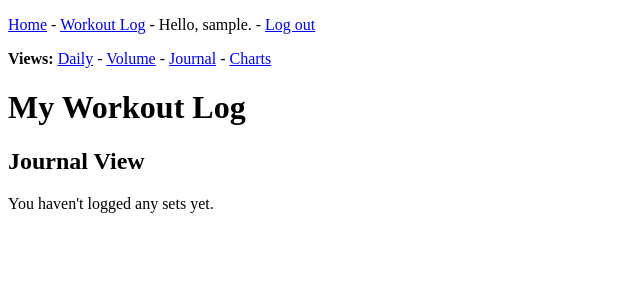
After one commit to ben31w/balance, a Django app: page /workout_log/journal/ in a window 1280 px wide. The commit adds this page. Shown: the top 300 px of the page, without its empty margins (0-640 px from the left). Run offline with Django 4.2, Linux system fonts and the light colour scheme; the visitor is signed in with stand-in values (Sample User, id 1); data that the repository does not hold is empty; parts of the project's set-up code (start-up, migrations or seed data) failed here and were passed over.

Commit message:
set up basic layout of journal view (not finished)

```diff
--- a/workout_log/templates/workout_log/base.html
+++ b/workout_log/templates/workout_log/base.html
@@ -15,7 +15,7 @@ links to the daily, volume, journal, and char views.
     <strong>Views: </strong>
     <a href="{% url 'workout_log:index' %}">Daily</a> -
     <a href="{% url 'workout_log:volume' %}">Volume</a> -
-    <a href="#">Journal</a> -
+    <a href="{% url 'workout_log:journal' %}">Journal</a> -
     <a href="{% url 'workout_log:charts' %}">Charts</a>
   </p>
 
--- /dev/null
+++ b/workout_log/templates/workout_log/journal.html
@@ -0,0 +1,23 @@
+<!-- Journal page for the Workout Log app -->
+
+{% extends 'workout_log/base.html' %}
+
+{% block subcontent %}
+    <h1>My Workout Log</h1>
+    <h2>Journal View</h2>
+    {% for date, val in date_dict.items %}
+        <h3>{{ date }}</h3>
+        <ul>
+            {% for exercise, sets in val.items %}
+                <li>{{ exercise }}</li>
+                <ul>
+                    <li>{{ sets }}</li>
+                </ul>
+            {% endfor %}
+        </ul>
+
+    {% empty %}
+        <p>You haven't logged any sets yet.</p>
+    {% endfor %}
+
+{% endblock subcontent %}
--- a/workout_log/urls.py
+++ b/workout_log/urls.py
@@ -13,6 +13,7 @@ urlpatterns = [
     path('edit_set/<int:set_id>/', views.edit_set, name='edit_set'),
     path('delete_set/<int:set_id>/', views.delete_set, name='delete_set'),
     path('volume/', views.volume, name='volume'),
+    path('journal/', views.journal, name='journal'),
     path('charts/', views.charts, name='charts'),
     path('charts/<int:user_id>-<int:exercise_id>', views.charts_instance, name='charts_instance'),
 ]
--- a/workout_log/views.py
+++ b/workout_log/views.py
@@ -145,6 +145,39 @@ def index(request):
 
 
 @login_required()
+def journal(request):
+    """Load the Workout Log Journal page."""
+    sets = Set.objects.filter(logged_by=request.user).order_by("date")
+    # keys = dates. values = dictionary that maps exercises to sets.
+    # ex:
+    # "Oct 16": {
+    #               "Squats": [set,set,set,set]
+    #               "Calf raises": [set,set,set]
+    #           }
+    # "Oct 15": {
+    #               "Bench press": [set,set,set]
+    #           }
+    date_dict = dict()
+    for s in sets:
+        date = s.date
+        if date not in date_dict.keys():
+            date_dict[f"{date}"] = dict()
+    for s in sets:
+        date = s.date
+        exercise = s.exercise
+        exercise_dict = date_dict[f"{date}"]
+        print(f"{date}: {exercise_dict}")
+        # these if statements aren't working
+        if exercise not in exercise_dict.keys():
+            exercise_dict[f"{exercise}"] = [s]
+        else:
+            exercise_dict[f"{exercise}"].append(s)
+
+    context = {'sets': sets, 'date_dict': date_dict}
+    return render(request, 'workout_log/journal.html', context)
+
+
+@login_required()
 def new_set(request, set_id):
     """
     Load a page where a user can log a new set.
```
